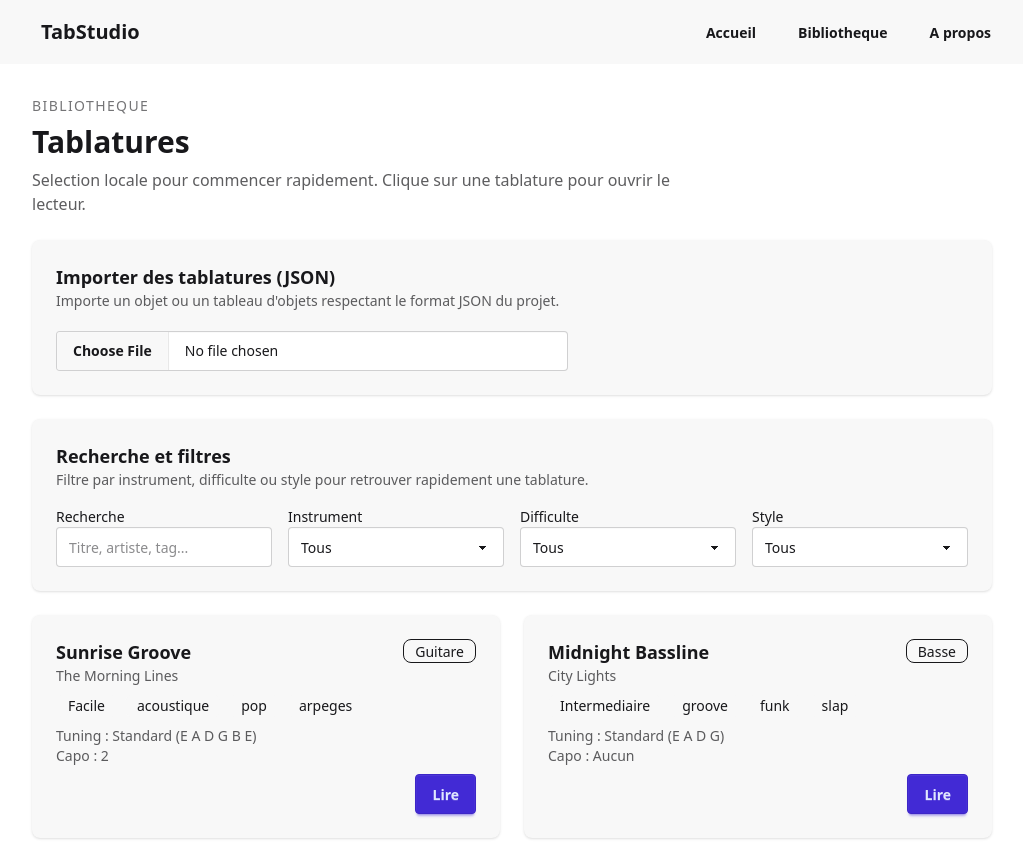
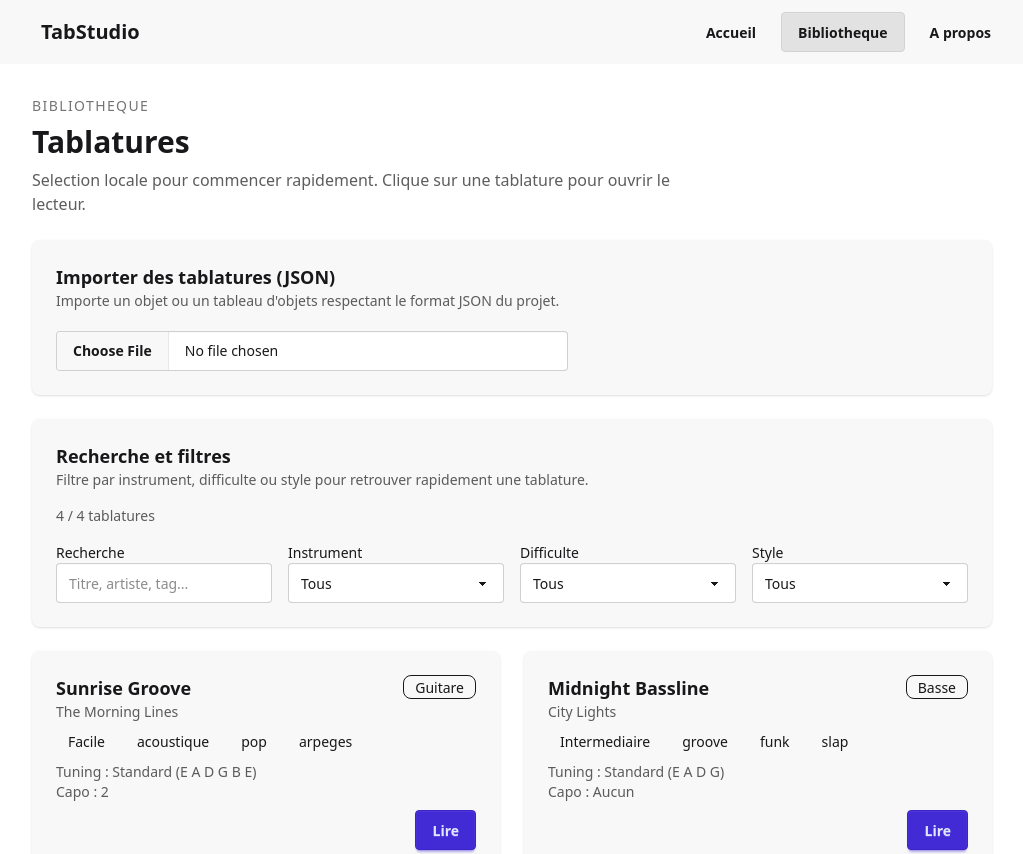
Before and after one commit to K0Konut/TabStudio, a Vue app: page /library in a window 1280 px wide. Shown: the top 854 px of the page, without its empty margins (128-1151 px from the left). Built offline with nearby package versions, Linux system fonts and the light colour scheme.

Commit message:
Polish library filters and nav

```diff
--- a/src/App.vue
+++ b/src/App.vue
@@ -28,17 +28,23 @@ import { RouterLink, RouterView } from 'vue-router'
               tabindex="0"
               class="menu dropdown-content z-50 mt-3 w-52 rounded-box border border-base-300 bg-base-100 p-2 shadow"
             >
-              <li><RouterLink to="/">Accueil</RouterLink></li>
-              <li><RouterLink to="/library">Bibliotheque</RouterLink></li>
-              <li><RouterLink to="/about">A propos</RouterLink></li>
+              <li><RouterLink to="/" active-class="active">Accueil</RouterLink></li>
+              <li><RouterLink to="/library" active-class="active">Bibliotheque</RouterLink></li>
+              <li><RouterLink to="/about" active-class="active">A propos</RouterLink></li>
             </ul>
           </div>
-          <RouterLink class="btn btn-ghost text-xl" to="/">TabStudio</RouterLink>
+          <RouterLink class="btn btn-ghost text-xl" to="/" active-class="btn-active">
+            TabStudio
+          </RouterLink>
         </div>
         <div class="hidden items-center gap-2 lg:flex">
-          <RouterLink class="btn btn-ghost" to="/">Accueil</RouterLink>
-          <RouterLink class="btn btn-ghost" to="/library">Bibliotheque</RouterLink>
-          <RouterLink class="btn btn-ghost" to="/about">A propos</RouterLink>
+          <RouterLink class="btn btn-ghost" to="/" active-class="btn-active">Accueil</RouterLink>
+          <RouterLink class="btn btn-ghost" to="/library" active-class="btn-active">
+            Bibliotheque
+          </RouterLink>
+          <RouterLink class="btn btn-ghost" to="/about" active-class="btn-active">
+            A propos
+          </RouterLink>
         </div>
       </div>
     </div>
--- a/src/pages/LibraryPage.vue
+++ b/src/pages/LibraryPage.vue
@@ -74,6 +74,13 @@ const emptyStateMessage = computed(() => {
 
   return 'Aucune tablature disponible.'
 })
+
+function resetFilters() {
+  filters.query = ''
+  filters.instrument = 'Tous'
+  filters.difficulty = 'Tous'
+  filters.tag = 'Tous'
+}
 
 function refreshTabs() {
   loadState.status = 'loading'
@@ -178,6 +185,15 @@ onMounted(() => {
           </p>
         </div>
 
+        <div class="flex flex-wrap items-center justify-between gap-3 text-sm text-base-content/70">
+          <p>
+            {{ filteredTabs.length }} / {{ tabs.length }} tablature<span v-if="tabs.length > 1">s</span>
+          </p>
+          <button v-if="isFiltering" class="btn btn-ghost btn-sm" type="button" @click="resetFilters">
+            Reinitialiser les filtres
+          </button>
+        </div>
+
         <div class="grid gap-4 md:grid-cols-4">
           <label class="form-control">
             <span class="label-text text-sm">Recherche</span>
@@ -237,7 +253,7 @@ onMounted(() => {
 
       <div v-else class="grid gap-6 md:grid-cols-2">
         <article v-for="tab in filteredTabs" :key="tab.id" class="card bg-base-200 shadow-sm">
-          <div class="card-body">
+          <div class="card-body h-full justify-between">
             <div class="flex items-start justify-between gap-4">
               <div>
                 <h2 class="card-title">{{ tab.title }}</h2>
```
